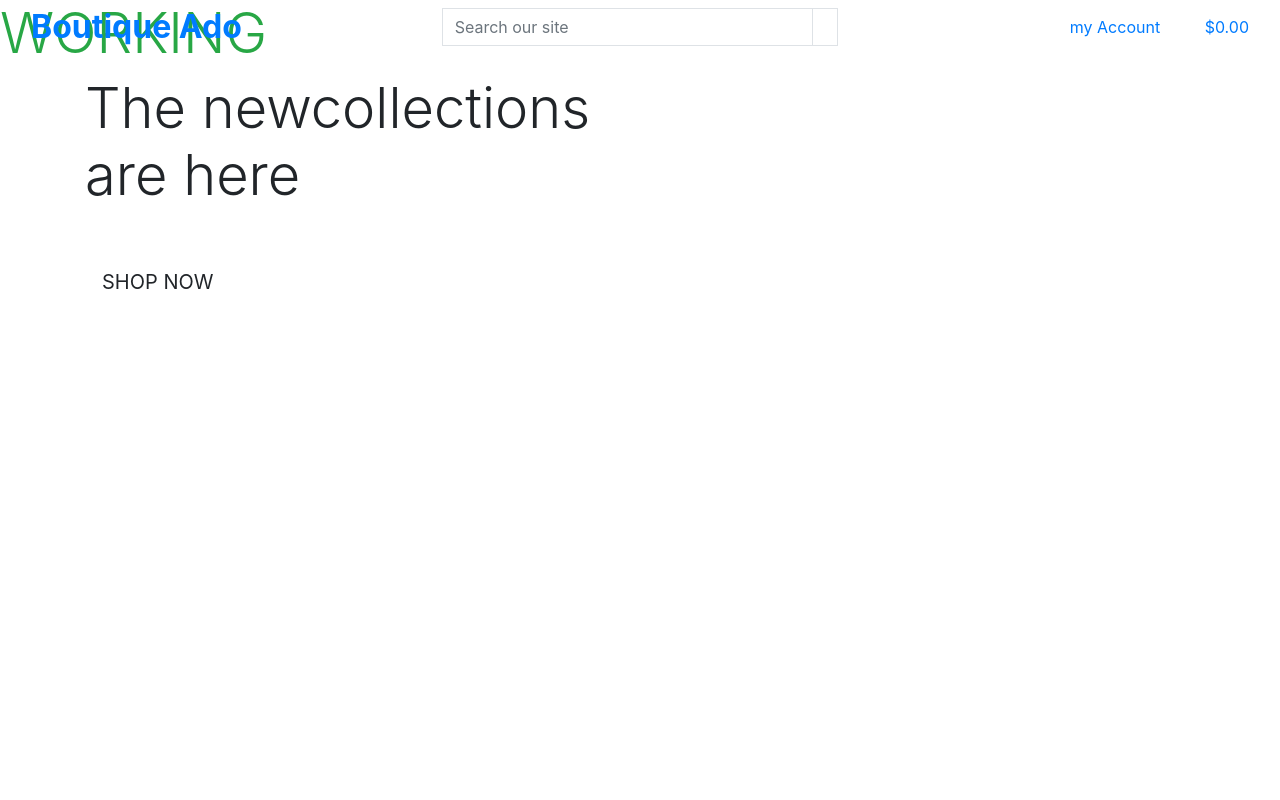
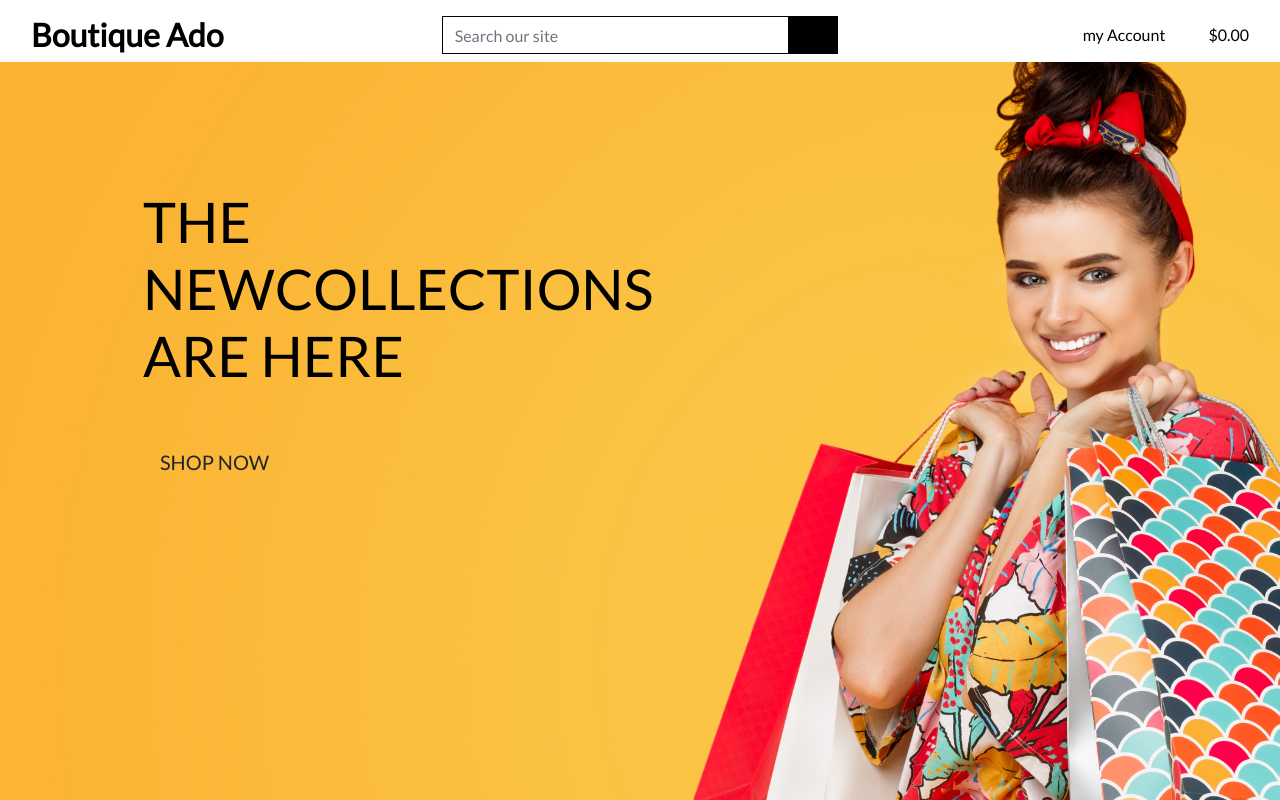
Before and after one commit to rockroman/ado-boutique, a Django app: page / in a window 1280 px wide. Run offline with Django 3.2, Linux system fonts and the light colour scheme.

Commit message:
completed css and  header on home page

```diff
--- a/boutique_ado/settings.py
+++ b/boutique_ado/settings.py
@@ -151,6 +151,10 @@
 # https://docs.djangoproject.com/en/3.2/howto/static-files/
 
 STATIC_URL = '/static/'
+STATICFILES_DIRS = (os.path.join(BASE_DIR, 'static'),)
+
+MEDIA_URL = '/media/'
+MEDIA_ROOT = os.path.join(BASE_DIR, 'media')
 
 # Default primary key field type
 # https://docs.djangoproject.com/en/3.2/ref/settings/#default-auto-field
--- a/boutique_ado/urls.py
+++ b/boutique_ado/urls.py
@@ -15,9 +15,12 @@
 """
 from django.contrib import admin
 from django.urls import path, include
+from django.conf import settings
+from django.conf.urls.static import static
 
 urlpatterns = [
     path('admin/', admin.site.urls),
     path('accounts/', include('allauth.urls')),
     path('', include('home.urls')),
-]
+
+]+ static(settings.MEDIA_URL, document_root=settings.MEDIA_ROOT)
--- a/home/templates/home/index.html
+++ b/home/templates/home/index.html
@@ -10,7 +10,7 @@
     </div>
 </div>
 
-<h2 class="display-4 text-success">WORKING</h2>
+ <!-- <h2 class="display-4 text-success">WORKING</h2>  -->
 <div class="container h-100">
     <div class="row h-100">
         <div class="col-7 col-md-6 my-auto">
--- /dev/null
+++ b/static/css/base.css
@@ -0,0 +1,82 @@
+html{
+    height: 100%;
+}
+
+body{
+   background-image: url('/media/homepage_background_cropped.jpg');
+    background-size: cover;
+   height: calc(100vh -164px);
+    color: #555;
+    font-family: 'Lato';
+
+}
+
+/* from Bulma */
+.icon {
+    align-items: center;
+    display: inline-flex;
+    justify-content: center;
+    height: 1.5rem;
+    width: 1.5rem;
+}
+
+.logo-font {
+    text-transform: uppercase;
+}
+
+.main-logo-link {
+    width: fit-content;
+}
+
+.shop-now-button {
+    background: black;
+    color: white;
+    min-width: 260px;
+}
+
+.btn-black {
+    background: black;
+    color: white;
+}
+
+.shop-now-button:hover,
+.shop-now-button:active,
+.shop-now-button:focus,
+.btn-black:hover,
+.btn-black:active,
+.btn-black:focus {
+    background: #222;
+    color: white;
+}
+
+.text-black {
+    color: #000 !important;
+}
+
+.border-black {
+    border: 1px solid black !important;
+}
+
+/* -------------------------------- Media Queries */
+
+/* Slightly larger container on xl screens */
+@media (min-width: 1200px) {
+  .container {
+    max-width: 80%;
+  }
+}
+
+/* fixed top navbar only on medium and up */
+@media (min-width: 992px) {
+    .fixed-top-desktop-only {
+        position: fixed;
+        top: 0;
+        right: 0;
+        left: 0;
+        z-index: 1030;
+    }
+
+    .header-container {
+        padding-top: 164px;
+    }
+}
--- a/templates/base.html
+++ b/templates/base.html
@@ -15,7 +15,11 @@
   {% block corecss %}
   <!-- Bootstrap CSS -->
       <link rel="stylesheet" href="https://cdn.jsdelivr.net/npm/bootstrap@4.6.2/dist/css/bootstrap.min.css" integrity="sha384-xOolHFLEh07PJGoPkLv1IbcEPTNtaed2xpHsD9ESMhqIYd0nLMwNLD69Npy4HI+N" crossorigin="anonymous">
-  {% endblock %}
+      <link rel="preconnect" href="https://fonts.googleapis.com">
+      <link rel="preconnect" href="https://fonts.gstatic.com" crossorigin>
+      <link href="https://fonts.googleapis.com/css2?family=Lato&display=swap" rel="stylesheet">
+      <link rel="stylesheet" href="{% static '\css\base.css' %}">
+  {% endblock %}a
 
   {% block extra_css %}
   {% endblock %}
@@ -33,7 +37,7 @@
 </head>
   <body>
    <header class="container-fluid fixed-top">
-    <div class="row">
+    <div id="topnav" class="row bg-white pt-lg-2 d-none d-lg-flex">
       <div class="col-12 col-lg-4 my-auto py-lg-0 text-center text-lg-left">
         <a href="{% url 'home'%}" class="nav-link main-logo-link">
           <h2 class="log-font text-black my-0"><strong>Boutique Ado</strong></h2>
```
Also changed, not shown: media/homepage_background_cropped.jpg (added).
